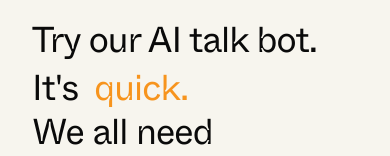
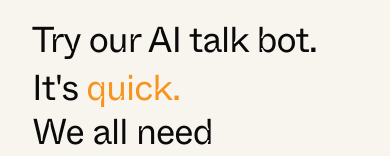
Before and after one commit to mcmiro/elevenlabs-api-bolierplate, a React (Vite) app: page / in a window 390 px wide. Shown: the part 176-332 px from the top of the page. Built offline with nearby package versions, Linux system fonts and the light colour scheme; no server answers.

Commit message:
feat: gap on animated text

```diff
--- a/src/components/hero/index.tsx
+++ b/src/components/hero/index.tsx
@@ -46,7 +46,7 @@
                 <Typography as="h1" size="h1" className="font-whyte">
                   Try our AI talk bot.
                 </Typography>
-                <div className="flex gap-4">
+                <div className="flex gap-2 md:gap-4">
                   <Typography as="h1" size="h1" className="font-whyte">
                     It's
                   </Typography>
@@ -61,7 +61,6 @@
                   <br></br>
                   less emails.
                 </Typography>
-                {/* Mobile AI Button - only visible on mobile and in intro state */}
                 <MobileAIButton />
               </div>
               <ChatLinks />
```
